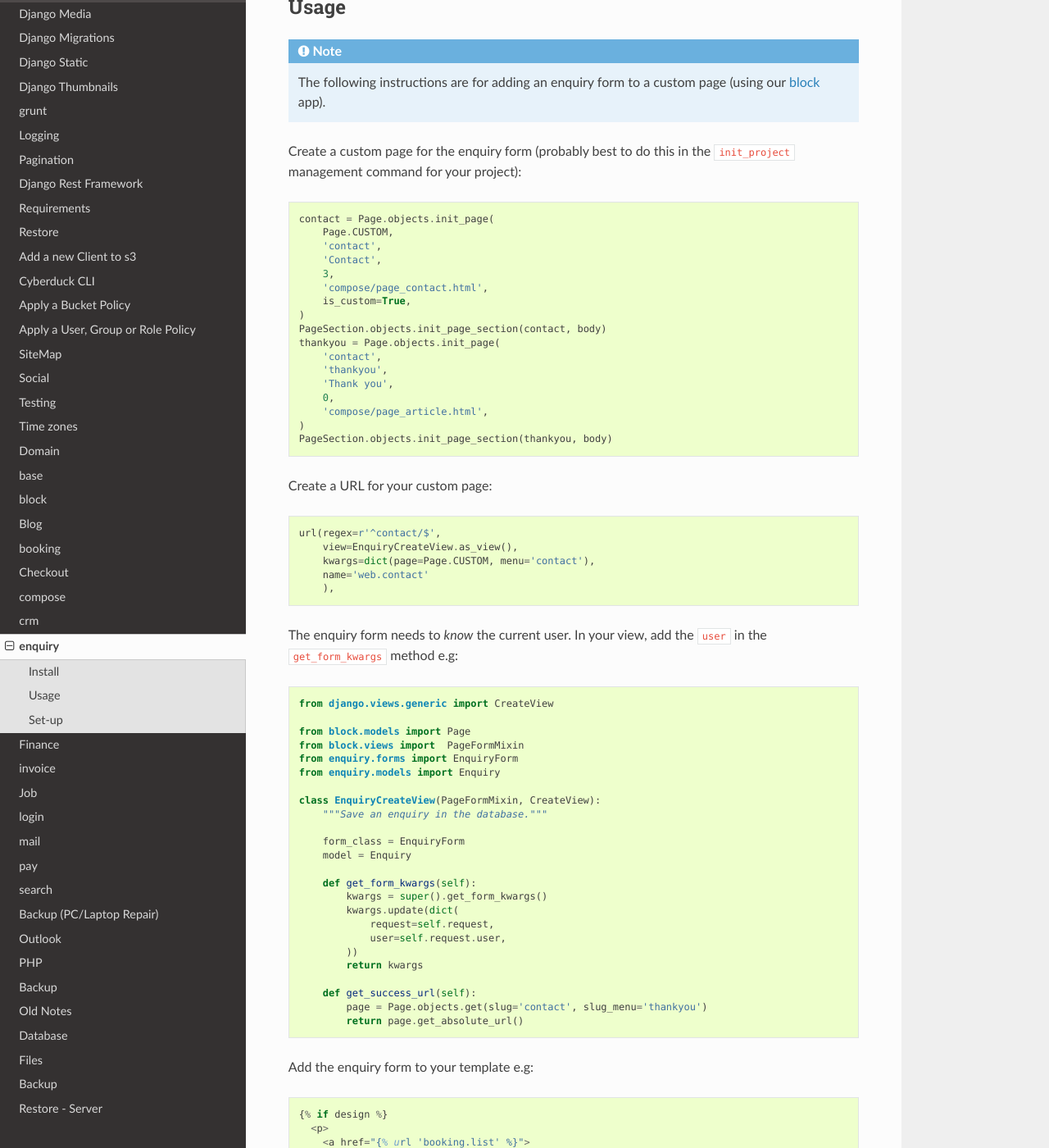
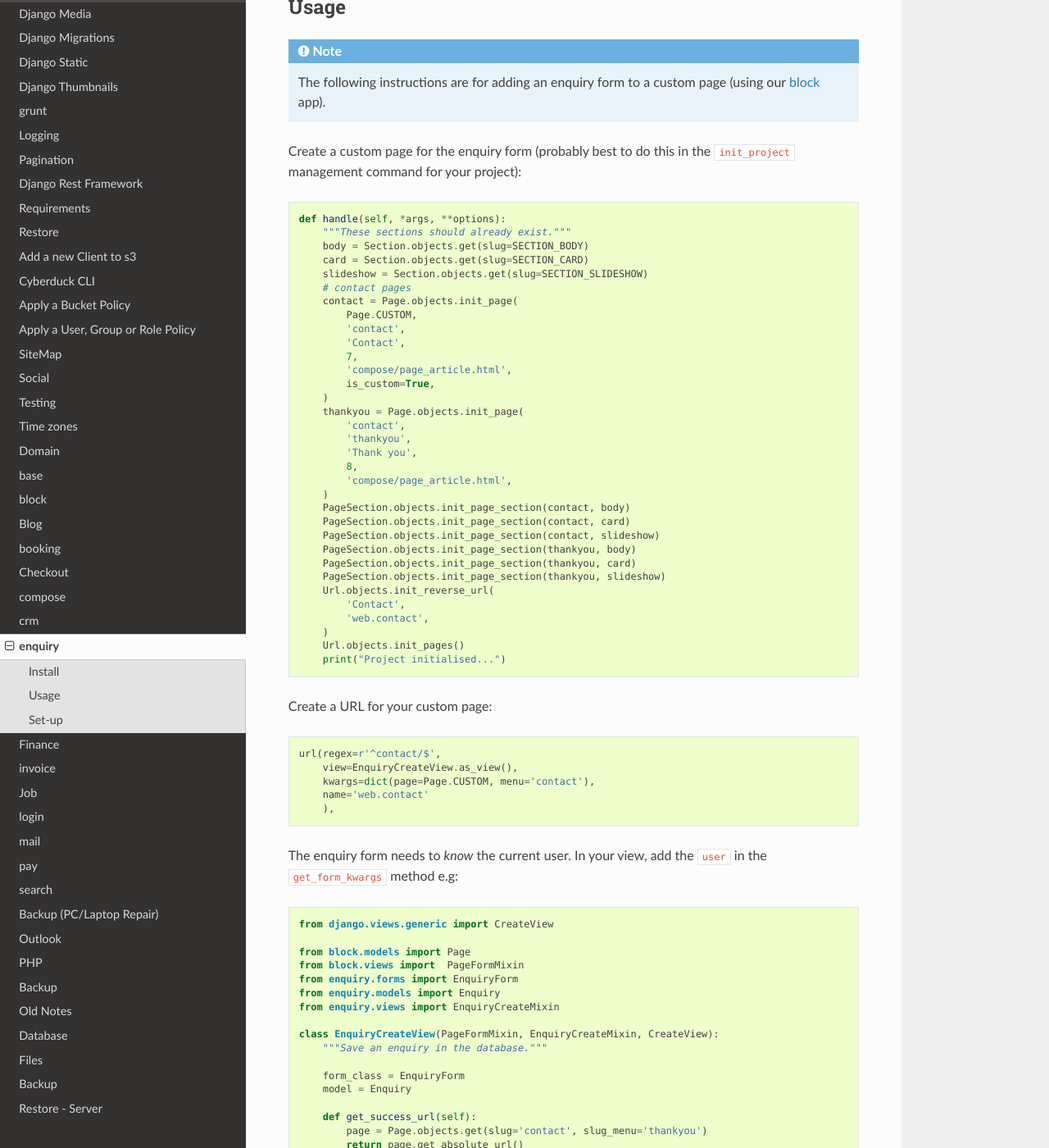
Before and after one commit to pkimber/old-docs-migrated-to-gitlab, a Sphinx documentation site: the page built from source/app-enquiry.rst, in a window 1280 px wide and 1400 px high, scrolled down 899 px. Shown: the whole window at 82% size. Built offline with Sphinx 7.4.7 and the Read the Docs theme 2.0.0, drawn with Linux system fonts in a browser that asks for light colours.

Commit message:
'enquiry' app with mixin #1178

```diff
--- a/source/app-enquiry.rst
+++ b/source/app-enquiry.rst
@@ -43,23 +43,40 @@ Usage
 Create a custom page for the enquiry form (probably best to do this in the
 ``init_project`` management command for your project)::
 
-  contact = Page.objects.init_page(
-      Page.CUSTOM,
-      'contact',
-      'Contact',
-      3,
-      'compose/page_contact.html',
-      is_custom=True,
-  )
-  PageSection.objects.init_page_section(contact, body)
-  thankyou = Page.objects.init_page(
-      'contact',
-      'thankyou',
-      'Thank you',
-      0,
-      'compose/page_article.html',
-  )
-  PageSection.objects.init_page_section(thankyou, body)
+
+  def handle(self, *args, **options):
+      """These sections should already exist."""
+      body = Section.objects.get(slug=SECTION_BODY)
+      card = Section.objects.get(slug=SECTION_CARD)
+      slideshow = Section.objects.get(slug=SECTION_SLIDESHOW)
+      # contact pages
+      contact = Page.objects.init_page(
+          Page.CUSTOM,
+          'contact',
+          'Contact',
+          7,
+          'compose/page_article.html',
+          is_custom=True,
+      )
+      thankyou = Page.objects.init_page(
+          'contact',
+          'thankyou',
+          'Thank you',
+          8,
+          'compose/page_article.html',
+      )
+      PageSection.objects.init_page_section(contact, body)
+      PageSection.objects.init_page_section(contact, card)
+      PageSection.objects.init_page_section(contact, slideshow)
+      PageSection.objects.init_page_section(thankyou, body)
+      PageSection.objects.init_page_section(thankyou, card)
+      PageSection.objects.init_page_section(thankyou, slideshow)
+      Url.objects.init_reverse_url(
+          'Contact',
+          'web.contact',
+      )
+      Url.objects.init_pages()
+      print("Project initialised...")
 
 Create a URL for your custom page::
 
@@ -78,20 +95,13 @@ The enquiry form needs to *know* the current user.  In your view, add the
   from block.views import  PageFormMixin
   from enquiry.forms import EnquiryForm
   from enquiry.models import Enquiry
+  from enquiry.views import EnquiryCreateMixin
 
-  class EnquiryCreateView(PageFormMixin, CreateView):
+  class EnquiryCreateView(PageFormMixin, EnquiryCreateMixin, CreateView):
       """Save an enquiry in the database."""
 
       form_class = EnquiryForm
       model = Enquiry
-
-      def get_form_kwargs(self):
-          kwargs = super().get_form_kwargs()
-          kwargs.update(dict(
-              request=self.request,
-              user=self.request.user,
-          ))
-          return kwargs
 
       def get_success_url(self):
           page = Page.objects.get(slug='contact', slug_menu='thankyou')
--- a/source/dev-captcha.rst
+++ b/source/dev-captcha.rst
@@ -27,7 +27,9 @@ site (remember - a test site might have a different domain name e.g:
 
 Add the following to ``requirements/base.txt``::
 
-  django-recaptcha==1.0.4
+  django-recaptcha
+
+.. tip: See :doc:`requirements` for the current version.
 
 Add the following to ``settings/base.py``::
 
```
